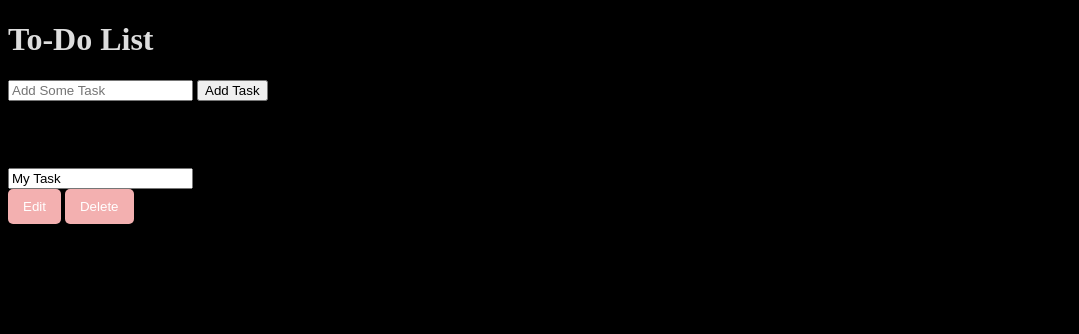
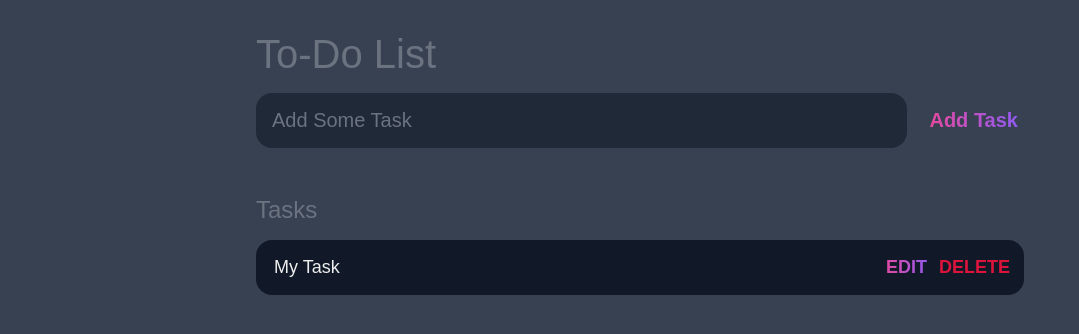
Before and after one commit to Huzaima007/Todo-List, a plain HTML site: page index.html in a window 1280 px wide. Shown: the whole page, without its empty margins (0-1079 px from the left). Drawn offline with Linux system fonts and the light colour scheme.

Commit message:
Update index.css

```diff
--- a/Assets/index.css
+++ b/Assets/index.css
@@ -1,47 +1,152 @@
-body{
-    background: black;
+:root {
+  --dark: #374151;
+  --darker: #1F2937;
+  --darkest: #111827;
+  --gray: #6B7280;
+  --light: #EEE;
+  --pink: #EC4899;
+  --purple: #8b5cf6;
 }
 
-h1{
-    color: #ddd;
-    align-items: center;
+* {
+  box-sizing: border-box;
+  margin: 0;
+  font-family: 'Fira sans', sans-serif;
 }
 
+body {
+  display: flex;
+  flex-direction: column;
+  min-height: 100vh;
+  background: var(--dark);
+  color: #FFF;
+}
+
+header {
+  padding: 2rem 1rem;
+  max-width: 800px;
+  width: 100%;
+  margin: 0 auto;
+}
+
+header h1 {
+  font-size: 2.5rem;
+  font-weight: 300;
+  color: var(--gray);
+  margin-bottom: 1rem;
+}
+
+#new-task-form {
+  display: flex;
+}
+
+input,
 button {
-    padding: 10px 15px;
+  appearance: none;
   border: none;
-    border-radius: 5px;
-    background-color: #f3b0b0;
-    color: white;
+  outline: none;
+  background: none;
+}
+
+#new-task-input {
+  flex: 1 1 0%;
+  background-color: var(--darker);
+  padding: 1rem;
+  border-radius: 1rem;
+  margin-right: 1rem;
+  color: var(--light);
+  font-size: 1.25rem;
+}
+
+#new-task-input::placeholder {
+  color: var(--gray);
+}
+
+#new-task-submit {
+  color: var(--pink);
+  font-size: 1.25rem;
+  font-weight: 700;
+  background-image: linear-gradient(to right, var(--pink), var(--purple));
+  -webkit-background-clip: text;
+  -webkit-text-fill-color: transparent;
   cursor: pointer;
+  transition: 0.04s;
 }
-  button:hover {
-    background-color: #faf5f5;
+
+#new-task-submit:hover {
+  opacity: 0.8;
 }
-  ul {
-    list-style-type: none;
-    padding: 0;
 
+#new-task-submit:active {
+  opacity: 0.6;
 }
-  li {
-    padding: 10px;
-    margin: 5px 0;
-    background: #f9f9f9;
-    border: 1px solid #ddd;
-    border-radius: 5px;
+
+main {
+  flex: 1 1 0%;
+  max-width: 800px;
+  width: 100%;
+  margin: 0 auto;
+}
+
+.task-list {
+  padding: 1rem;
+}
+
+.task-list h2 {
+  font-size: 1.5rem;
+  font-weight: 300;
+  color: var(--gray);
+  margin-bottom: 1rem;
+}
+
+#tasks .task {
   display: flex;
   justify-content: space-between;
-    align-items: center;
+  background-color: var(--darkest);
+  padding: 1rem;
+  border-radius: 1rem;
+  margin-bottom: 1rem;
+}
 
+#tasks .task .content .text {
+  color: var(--light);
+  font-size: 1.125rem;
+  width: 100%;
+  transition: 0.4s;
 }
-  .delete-btn {
-    background-color: #f44336;
-    color: white;
-    border: none;
-    padding: 5px 10px;
-    border-radius: 5px;
+
+#tasks .task .content .text:not(:read-only) {
+  color: var(--pink);
+}
+
+#tasks .task .actions {
+  display: flex;
+  margin: 0 -0.5rem;
+}
+
+.task .actions button {
   cursor: pointer;
+  margin: 0..05rem;
+  font-size: 1.125rem;
+  font-weight: 700;
+  text-transform: uppercase;
+  transition: 0.4s;
 }
-  .delete-btn:hover {
-    background-color: #e53935;
+
+.task .actions button:hover {
+  opacity: 0.8;
 }
+
+.task .actions button:active {
+  opacity: 0.6;
+}
+
+.task .actions .edit {
+  background-image: linear-gradient(to right, var(--pink), var(--purple));
+  -webkit-background-clip: text;
+  -webkit-text-fill-color: transparent;
+}
+
+.task .actions .delete {
+  color: crimson;
+}
```
Lines whose indentation alone changed are shown as unchanged.
